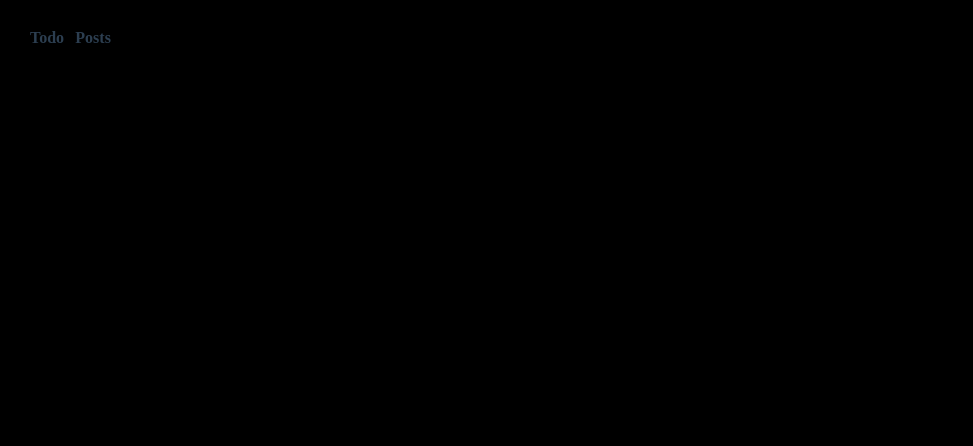
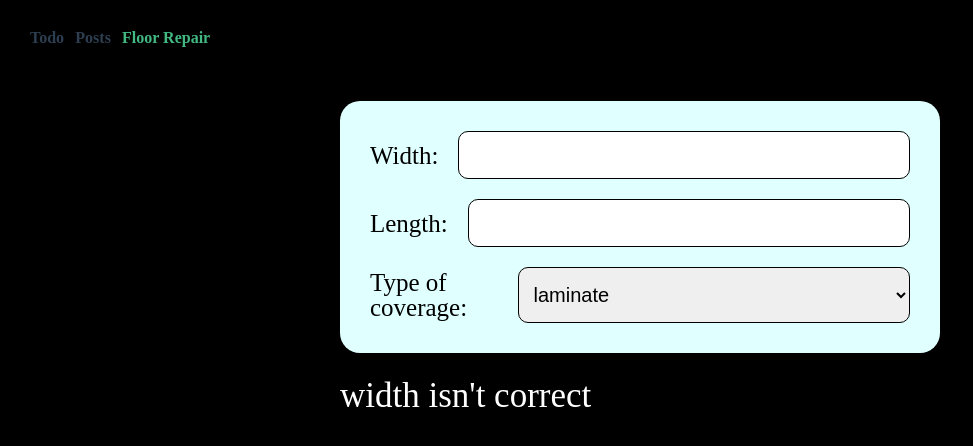
Before and after one commit to doppelyouz/vue-homeworks-itstep, a Vue app: page /#/floor in a window 1280 px wide. Before the commit this address had no page. Shown: the top 446 px of the page, without its empty margins (0-973 px from the left). Built offline with nearby package versions, Linux system fonts and the light colour scheme.

Commit message:
Сделана домашка с калькулятором ремонта полов

```diff
--- a/src/App.vue
+++ b/src/App.vue
@@ -2,6 +2,7 @@
    <nav>
     <router-link to="/todo">Todo</router-link> |
     <router-link to="/posts">Posts</router-link> |
+    <router-link to="/floor">Floor Repair</router-link> |
   </nav>
   <router-view />
 </template>
--- a/src/router/index.js
+++ b/src/router/index.js
@@ -1,6 +1,7 @@
 import { createRouter, createWebHashHistory } from 'vue-router'
 import Todo from '@/views/Todo'
 import Posts from '@/views/Posts'
+import FloorRepair from '@/views/FloorRepair'
 
 const routes = [
   {
@@ -12,6 +13,11 @@ const routes = [
     path: '/posts',
     name: 'posts',
     component: Posts
+  },
+  {
+    path: '/floor',
+    name: 'floor',
+    component: FloorRepair
   }
 ]
 
--- /dev/null
+++ b/src/views/FloorRepair.vue
@@ -0,0 +1,115 @@
+<template>
+  <div class="space">
+    <form class="form">
+      <div class="form__input-block">
+        <div class="form__input-name">Width:</div>
+        <input type="text" v-model="width">
+      </div>
+      <div class="form__input-block">
+        <div class="form__input-name">Length:</div>
+        <input type="text" v-model="length">
+      </div>
+      <div class="form__input-block">
+        <div class="form__input-name">Type of coverage: </div>
+        <select v-model="coverage">
+          <option value="laminate" selected >laminate</option>
+          <option value="wood">wood</option>
+          <option value="tile">tile</option>
+        </select>
+      </div>
+    </form>
+    <div class="price">{{ priceCalc }}</div>
+  </div>
+</template>
+
+<script>
+  export default {
+    name: "AppFloorRepair",
+    data() {
+      return {
+        width: null,
+        length: null,
+        coverage: 'laminate',
+        price: null,
+        bonus: 1
+      }
+    },
+    methods: {
+        bonusChecker() {
+            if(this.width * this.length >= 100) {
+                this.bonus = 0.5;
+            }
+        }
+    },
+    computed: {
+        priceCalc() {
+            if(this.width <= 0 || this.width > 15) {
+                return "width isn't correct";
+            }
+            if(this.length <= 0 || this.length > 15) {
+                return "length isn't correct";
+            }
+            this.bonusChecker();
+            switch(this.coverage) {
+                case 'laminate':
+                    return ((this.width * this.length) * 100) * this.bonus;
+                case 'wood':
+                    return ((this.width * this.length) * 200) * this.bonus;
+                case 'tile':
+                    return ((this.width * this.length) * 300) * this.bonus;
+            }
+            return 'incorrect data'
+        }
+    },
+  };
+</script>
+
+<style lang="scss" scoped>
+  .space {
+    max-width: 600px;
+    width: 100%;
+    margin: 0 auto;
+    padding-top: 25px;
+
+    .form {
+      display: flex;
+      flex-direction: column;
+      gap: 20px;
+      width: 100%;
+      background-color: LightCyan;
+      border-radius: 20px;
+      padding: 30px;
+      margin-bottom: 25px;
+
+      .form__input-block {
+        display: flex;
+        align-items: center;
+        justify-content: space-between;
+        gap: 20px;
+
+        .form__input-name {
+          font-size: 25px;
+        }
+
+        input {
+          width: 100%;
+          padding: 15px 10px;
+          border-radius: 10px;
+          border: 1px solid black;
+        }
+
+        select {
+          width: 100%;
+          padding: 15px 10px;
+          border-radius: 10px;
+          border: 1px solid black;
+          font-size: 20px;
+        }
+      }
+    }
+    .price {
+        color:white;
+        font-size: 35px;
+    }
+  }
+</style>
```
